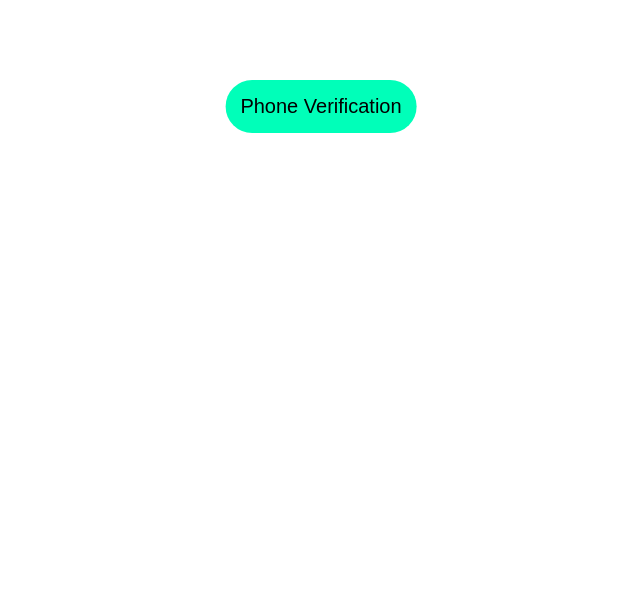
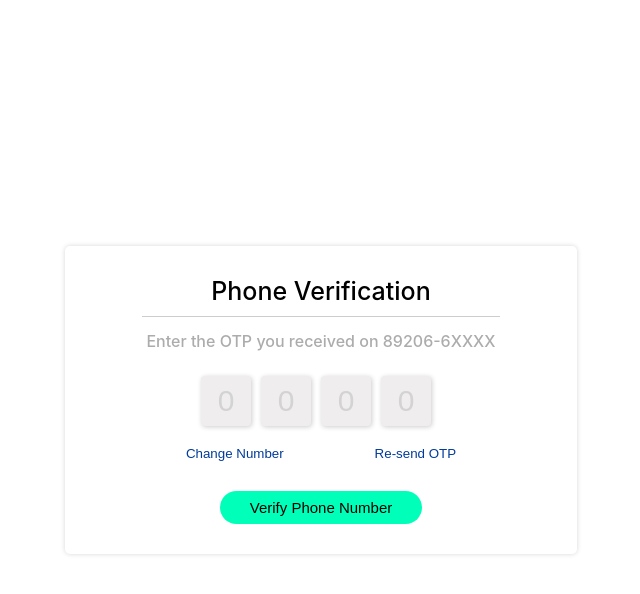
Before and after one commit to varshney-himanshu/OTP-Input, a React (Create React App) app: page / in a window 1280 px wide. Shown: the top 594 px of the page, without its empty margins (319-959 px from the left). Built offline with nearby package versions, Linux system fonts and the light colour scheme.

Commit message:
added hasErrored and removed Popup

```diff
--- a/src/App.css
+++ b/src/App.css
@@ -4,7 +4,6 @@
   text-align: center;
   width: 100vw;
   height: 100vh;
-  /* background-color: #f0f0f0; */
   display: flex;
   align-items: center;
   justify-content: center;
@@ -14,7 +13,7 @@
 .add-otp-btn {
   position: absolute;
   border: none;
-    background-color: #00FFB9;
+  background-color: #00ffb9;
   padding: 15px;
   border-radius: 30px;
   cursor: pointer;
@@ -22,17 +21,14 @@
   font-size: 20px;
   top: 10%;
   right: 50%;
-    transform: translateX(50%)
-
+  transform: translateX(50%);
 }
 
-.add-otp-btn:hover{
+.add-otp-btn:hover {
   background-color: #02eaa8;
 }
 
 .input-card {
-  opacity: 0;
-  pointer-events: none;
   width: 40%;
   overflow: hidden;
   position: fixed;
@@ -52,35 +48,6 @@
   width: 100%;
 }
 
-.input-card--active {
-  opacity: 1;
-  pointer-events: visible;
-  transition: 0.5s;
-}
-
-.input-card__close {
-  position: absolute;
-  right: 10px;
-  top: 10px;
-  background-color: white;
-  border: none;
-  cursor: pointer;
-}
-
 i {
   font-size: 20px;
 }
-
-.blur--active {
-    backdrop-filter: blur(2px);
-    user-select: none;
-    height: 100%;
-    width: 100%;
-    position: absolute;
-    top: 0;
-    z-index: 5000;
-    left: 0;
-    right: 0;
-    bottom: 0;
-
-}
--- a/src/App.js
+++ b/src/App.js
@@ -1,23 +1,20 @@
 import "./App.css";
 import OTP from "./components/otp";
-import React from "react";
+import React, { useEffect, useState } from "react";
 
 function App() {
-  function toggleInputForm() {
-    let form = document.querySelector(".input-card");
-    form.classList.toggle("input-card--active");
-    let blurred = document.querySelector(".blur");
-    blurred.classList.toggle("blur--active");
-  }
+  const [error, setError] = useState(false);
+  useEffect(() => {
+    // setTimeout(() => {
+    //   setError(true);
+    // }, 10000);
+    setError(false);
+  }, []);
 
   return (
     <div className="App">
       <div className="panel">
-        <div className="blur"></div>
-        <button className="add-otp-btn" onClick={toggleInputForm}>
-          Phone Verification
-        </button>
-        <OTP active={toggleInputForm} />
+        <OTP hasErrored={error} />
       </div>
     </div>
   );
--- a/src/components/otp/index.js
+++ b/src/components/otp/index.js
@@ -16,9 +16,11 @@ function OTP({
   containerClass,
   buttonStyle,
   buttonContainer,
+  hasErrored,
 }) {
   const ref = useRef(null);
   const [code, setCode] = useState("");
+  let validRegex = isNumber ? /^[0-9]+$/ : /./;
 
   /* makes the current index -1 when someone clicks outside of the input container */
   useEffect(() => {
@@ -34,8 +36,23 @@ function OTP({
     };
   }, []);
 
+  useEffect(() => {
+    if (hasErrored === true) {
+      const inputClassAll = document.querySelectorAll(".otp__input");
+      for (let i = 0; i < inputClassAll.length; i++) {
+        inputClassAll[i].classList.toggle("otp__input--active");
+      }
+    } else {
+      const inputClassAll = document.querySelectorAll(".otp__input");
+      for (let i = 0; i < inputClassAll.length; i++) {
+        inputClassAll[i].classList.remove("otp__input--active");
+      }
+    }
+  }, [hasErrored]);
+
   /* Focuses on the next input when characters are entered sequentially */
   useEffect(() => {
+    if (index !== -1) {
       if (code.length - 1 >= index) {
         if (index < numberOfInputs - 1) {
           const nextInput = document.querySelector(`#index-${index + 1}`);
@@ -48,11 +65,15 @@ function OTP({
         const nextInput = document.querySelector(`#index-${code.length}`);
         nextInput.focus();
       }
+    }
   }, [code, numberOfInputs]);
 
   /* Sets the index position and selects the character when input is focused */
   function onInputFocus(e, pos) {
     const currentInput = document.querySelector(`#index-${pos}`);
+    if (currentInput !== null) {
+      currentInput.classList.remove("otp__input--active");
+    }
 
     setTimeout(() => {
       currentInput.setSelectionRange(0, 1);
@@ -105,7 +126,7 @@ function OTP({
   function handleOnChange(e) {
     let char = e.target.value[0];
 
-    if (e.target.value.match(/^[0-9]+$/)) {
+    if (e.target.value.match(validRegex)) {
       if (index !== -1) {
         if (e.target.value !== "") {
           //if the code is empty
@@ -137,11 +158,6 @@ function OTP({
   function setCharAt(str, index, chr) {
     if (index > str.length - 1) return str;
     return str.substring(0, index) + chr + str.substring(index + 1);
-  }
-
-  function toggleOnclose() {
-    setCode("");
-    active();
   }
 
   /* pastes the string from the clipboard  */
@@ -204,9 +220,6 @@ function OTP({
         className={`form-container ${containerClass}`}
         style={containerStyle}
       >
-        <button className="input-card__close" onClick={toggleOnclose}>
-          <i className="fas fa-times"></i>
-        </button>
         <div className="otp">
           <div className="otp__title">Phone Verification</div>
           <div className="otp__line"></div>
@@ -237,6 +250,7 @@ OTP.defaultProps = {
   inputClass: "",
   containerStyle: {},
   containerClass: "",
+  hasErrored: false,
 };
 
 OTP.propTypes = {
@@ -247,6 +261,7 @@ OTP.propTypes = {
   inputClass: PropTypes.string,
   containerStyle: PropTypes.object,
   containerClass: PropTypes.string,
+  hasErrored: PropTypes.bool,
 };
 
 export default OTP;
--- a/src/components/otp/style.css
+++ b/src/components/otp/style.css
@@ -2,16 +2,21 @@
 }
 
 .otp__input {
-  margin-top: 10px;
+  margin-top: 25px;
   width: 50px;
   margin-right: 10px;
   border: none;
-  border-bottom: 1px solid black;
-  padding: 10px 0;
-  /* background-color: aqua; */
+  padding: 8px 0;
+  background-color: #efeded;
   font-size: 30px;
   text-align: center;
   outline: none;
+  border-radius: 4px;
+  box-shadow: 1px 1px 5px rgba(0, 0, 0, 0.2);
+}
+
+.otp__input--active {
+  border: 1px solid #ff4c4c;
 }
 
 .otp__input::placeholder {
```
Lines whose indentation alone changed are shown as unchanged.
